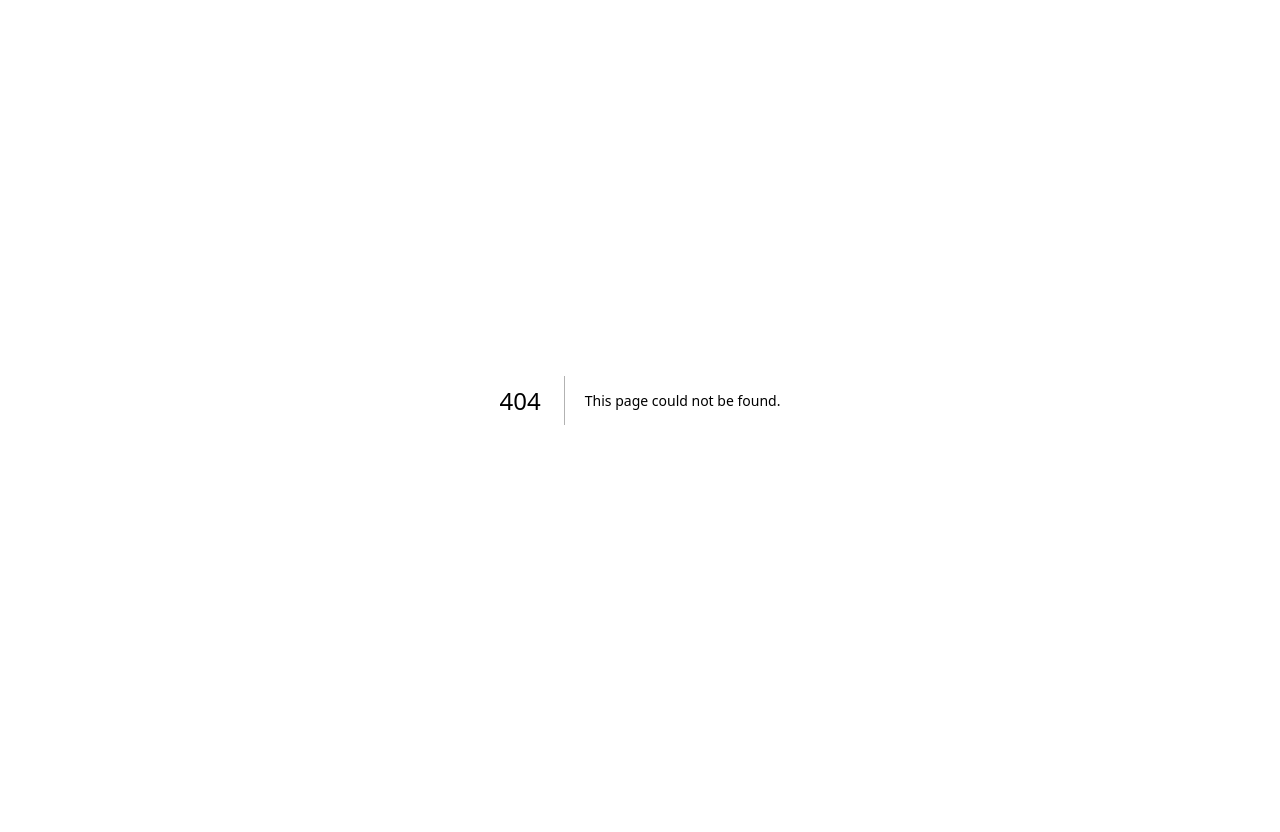
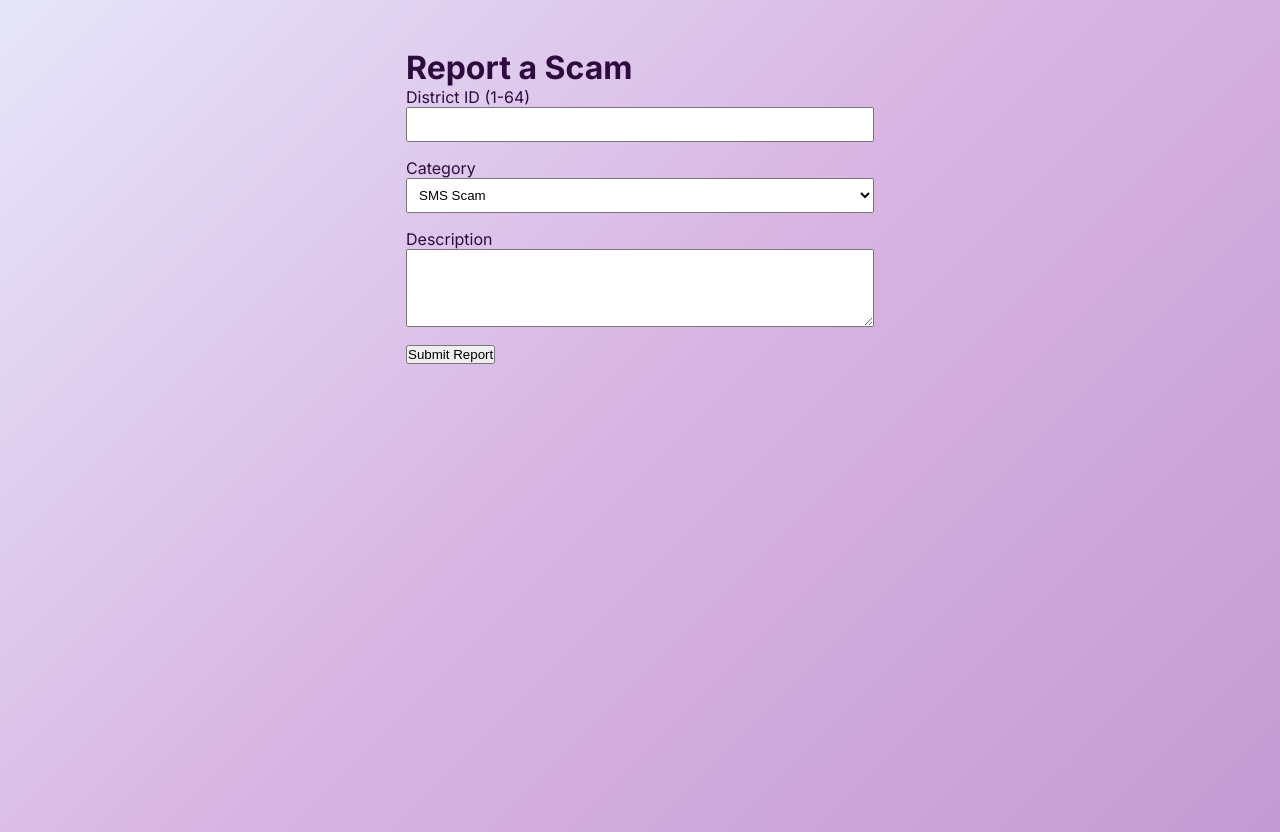
Before and after one commit to ThmiD89/CyberShurokkha, a Next.js app in the folder frontend/: page /report in a window 1280 px wide. Before the commit this address had no page. Before the commit the page ends 800 px from the top, so only its background shows below. Built offline with nearby package versions, Linux system fonts and the light colour scheme.

Commit message:
Add report submission form, complete Module 3

```diff
--- /dev/null
+++ b/frontend/app/report/page.tsx
@@ -0,0 +1,107 @@
+"use client";
+
+import { useState } from "react";
+
+type District = {
+  id: number;
+  name_en: string;
+  name_bn: string;
+};
+
+const CATEGORIES = [
+  { value: "sms_scam", label: "SMS Scam" },
+  { value: "phishing_url", label: "Phishing URL" },
+  { value: "fake_job", label: "Fake Job Posting" },
+  { value: "qr_scam", label: "QR Code Scam" },
+  { value: "social_media_scam", label: "Social Media Scam" },
+  { value: "investment_fraud", label: "Investment Fraud" },
+  { value: "other", label: "Other" },
+];
+
+export default function ReportPage() {
+  const [districtId, setDistrictId] = useState("");
+  const [category, setCategory] = useState("sms_scam");
+  const [description, setDescription] = useState("");
+  const [status, setStatus] = useState<"idle" | "submitting" | "success" | "error">("idle");
+
+  const handleSubmit = async (e: React.FormEvent) => {
+    e.preventDefault();
+    setStatus("submitting");
+
+    try {
+      const res = await fetch("http://localhost:8000/reports", {
+        method: "POST",
+        headers: { "Content-Type": "application/json" },
+        body: JSON.stringify({
+          district_id: parseInt(districtId),
+          category,
+          description,
+          screenshot_url: null,
+        }),
+      });
+
+      if (!res.ok) throw new Error("Failed to submit");
+
+      setStatus("success");
+      setDescription("");
+      setDistrictId("");
+    } catch (err) {
+      console.error(err);
+      setStatus("error");
+    }
+  };
+
+  return (
+    <div style={{ maxWidth: "500px", margin: "2rem auto", padding: "1rem" }}>
+      <h1>Report a Scam</h1>
+
+      <form onSubmit={handleSubmit}>
+        <div style={{ marginBottom: "1rem" }}>
+          <label>District ID (1-64)</label>
+          <input
+            type="number"
+            min="1"
+            max="64"
+            value={districtId}
+            onChange={(e) => setDistrictId(e.target.value)}
+            required
+            style={{ display: "block", width: "100%", padding: "0.5rem" }}
+          />
+        </div>
+
+        <div style={{ marginBottom: "1rem" }}>
+          <label>Category</label>
+          <select
+            value={category}
+            onChange={(e) => setCategory(e.target.value)}
+            style={{ display: "block", width: "100%", padding: "0.5rem" }}
+          >
+            {CATEGORIES.map((c) => (
+              <option key={c.value} value={c.value}>
+                {c.label}
+              </option>
+            ))}
+          </select>
+        </div>
+
+        <div style={{ marginBottom: "1rem" }}>
+          <label>Description</label>
+          <textarea
+            value={description}
+            onChange={(e) => setDescription(e.target.value)}
+            required
+            rows={4}
+            style={{ display: "block", width: "100%", padding: "0.5rem" }}
+          />
+        </div>
+
+        <button type="submit" disabled={status === "submitting"}>
+          {status === "submitting" ? "Submitting..." : "Submit Report"}
+        </button>
+
+        {status === "success" && <p style={{ color: "green" }}>Report submitted successfully!</p>}
+        {status === "error" && <p style={{ color: "red" }}>Something went wrong. Try again.</p>}
+      </form>
+    </div>
+  );
+}
```
